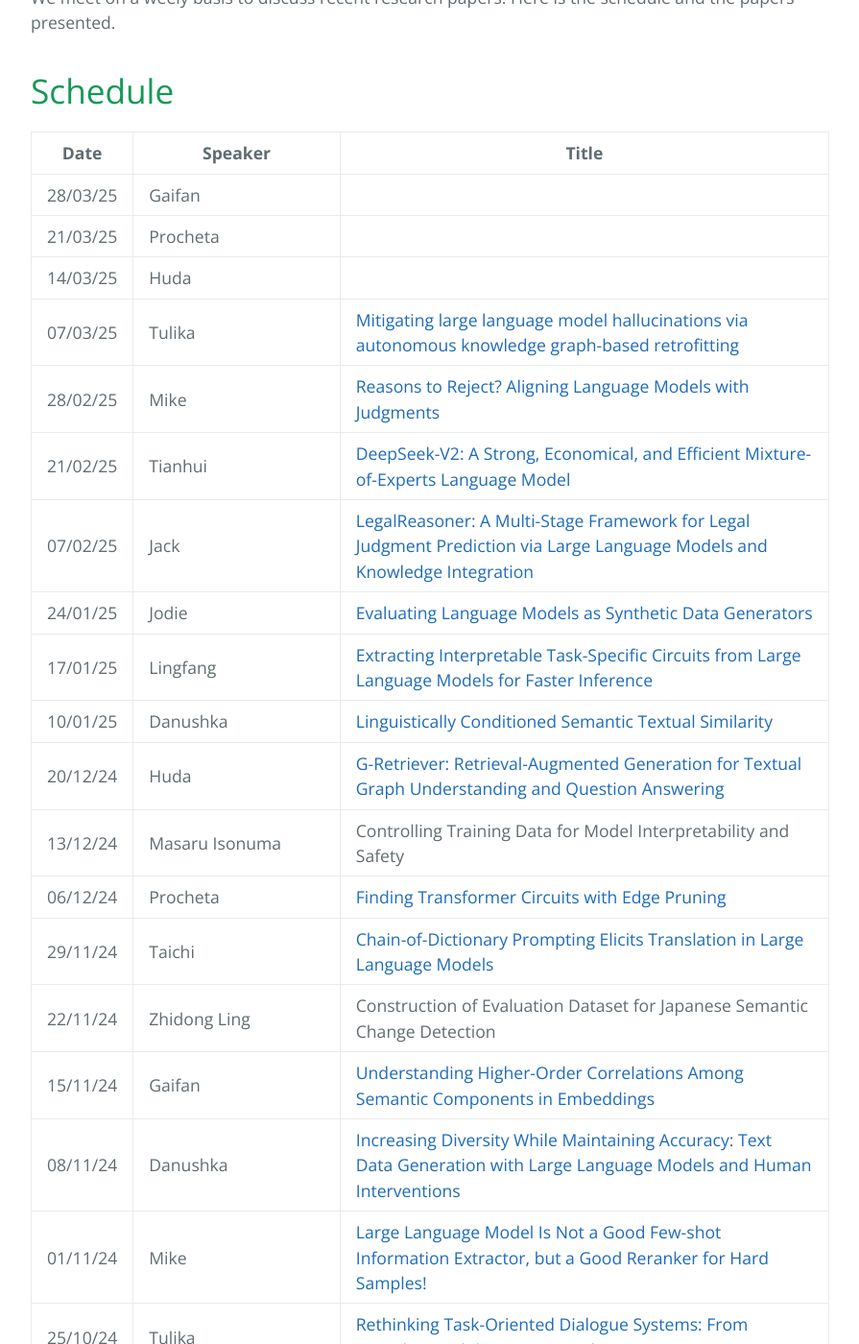
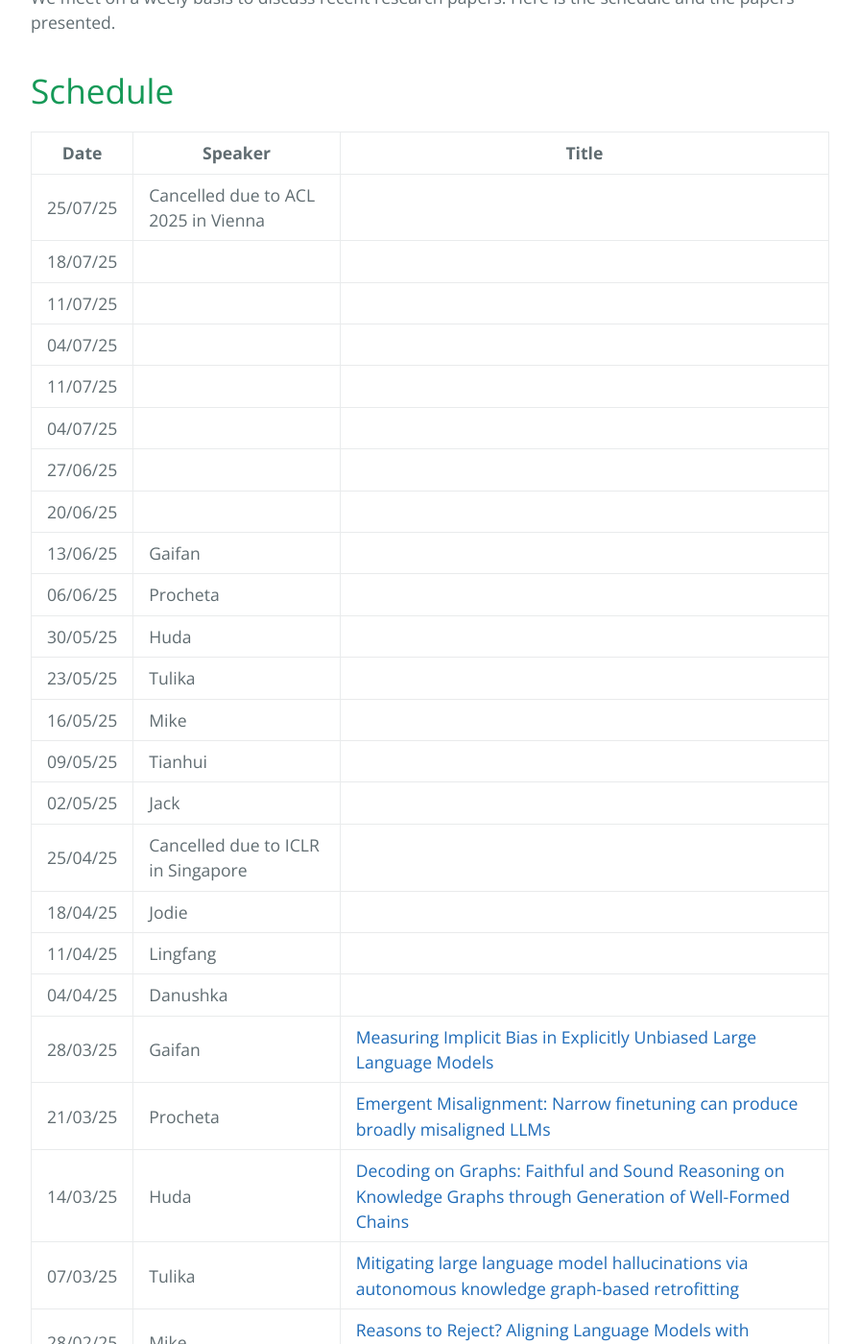
Before and after one commit to LivNLP/livnlp.github.io, a Jekyll site: the page built from reading.md, in a window 1280 px wide and 1400 px high, scrolled down 437 px. Shown: the whole window at 96% size, without its empty margins (192-1087 px from the left). Built offline with Jekyll 4.4.1, drawn with Linux system fonts in a browser that asks for light colours.

Commit message:
Update reading.md

```diff
--- a/reading.md
+++ b/reading.md
@@ -13,9 +13,28 @@ We meet on a weely basis to discuss recent research papers. Here is the schedule
 
 | Date | Speaker | Title
 | ----- | ------- | -----
-| 28/03/25 | Gaifan |
-| 21/03/25|  Procheta |
-| 14/03/25|  Huda|
+| 25/07/25|  Cancelled due to ACL 2025 in Vienna|
+| 18/07/25|  |
+| 11/07/25|  |
+| 04/07/25|  |
+| 11/07/25|  |
+| 04/07/25|  |
+| 27/06/25|  |
+| 20/06/25|  |
+| 13/06/25|  Gaifan |
+| 06/06/25|  Procheta |
+| 30/05/25|  Huda |
+| 23/05/25|  Tulika |
+| 16/05/25|  Mike |
+| 09/05/25|  Tianhui |
+| 02/05/25|  Jack |
+| 25/04/25|  Cancelled due to ICLR in Singapore|
+| 18/04/25|  Jodie |
+| 11/04/25|  Lingfang|
+| 04/04/25| Danushka |
+| 28/03/25 | Gaifan | [Measuring Implicit Bias in Explicitly Unbiased Large Language Models](https://arxiv.org/abs/2402.04105)
+| 21/03/25|  Procheta | [Emergent Misalignment: Narrow finetuning can produce broadly misaligned LLMs](https://arxiv.org/abs/2502.17424)
+| 14/03/25|  Huda| [Decoding on Graphs: Faithful and Sound Reasoning on Knowledge Graphs through Generation of Well-Formed Chains](https://arxiv.org/abs/2410.18415)
 | 07/03/25|  Tulika | [Mitigating large language model hallucinations via autonomous knowledge graph-based retrofitting](https://dl.acm.org/doi/10.1609/aaai.v38i16.29770)
 | 28/02/25| Mike |[Reasons to Reject? Aligning Language Models with Judgments](https://aclanthology.org/2024.findings-acl.730.pdf)
 | 21/02/25| Tianhui |[DeepSeek-V2: A Strong, Economical, and Efficient Mixture-of-Experts Language Model](https://arxiv.org/abs/2405.04434)
```
